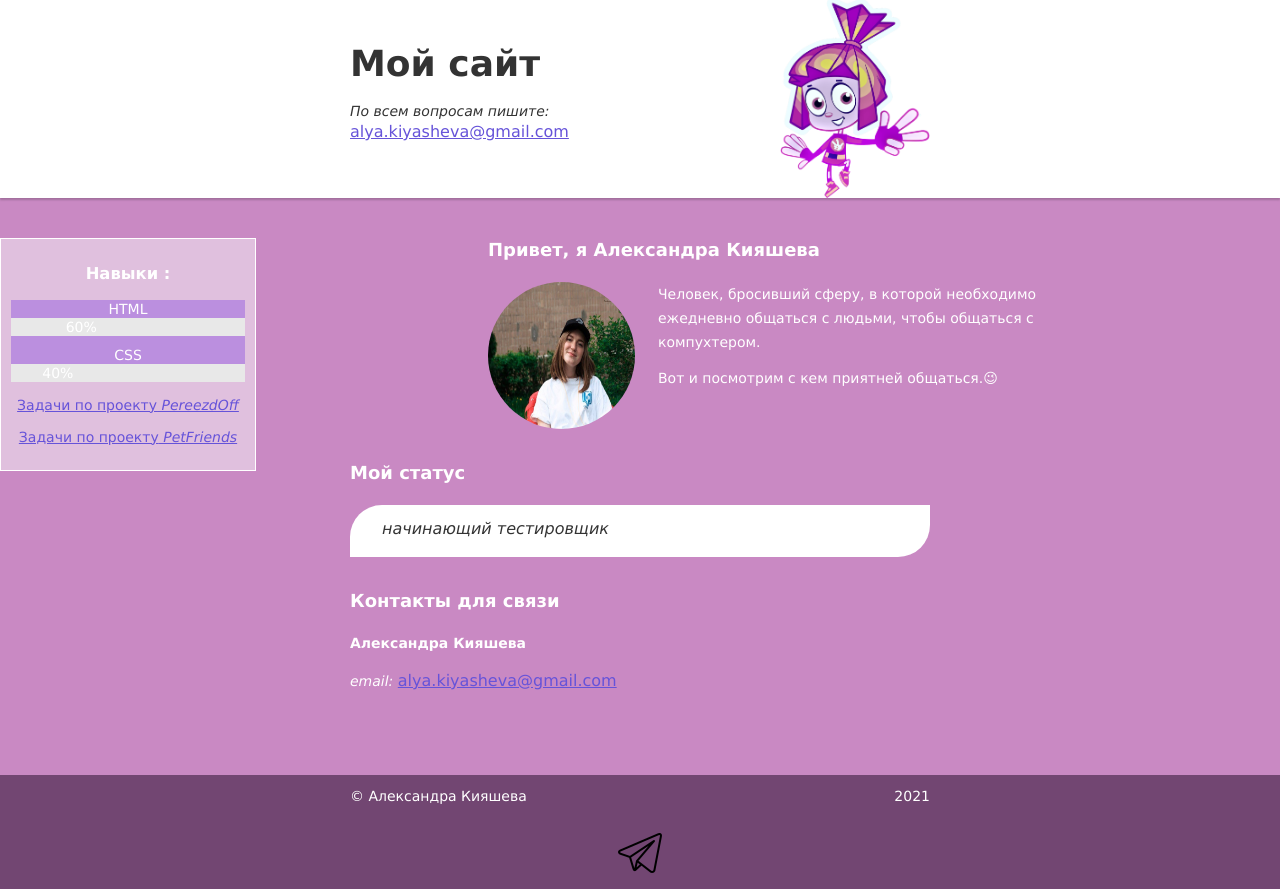
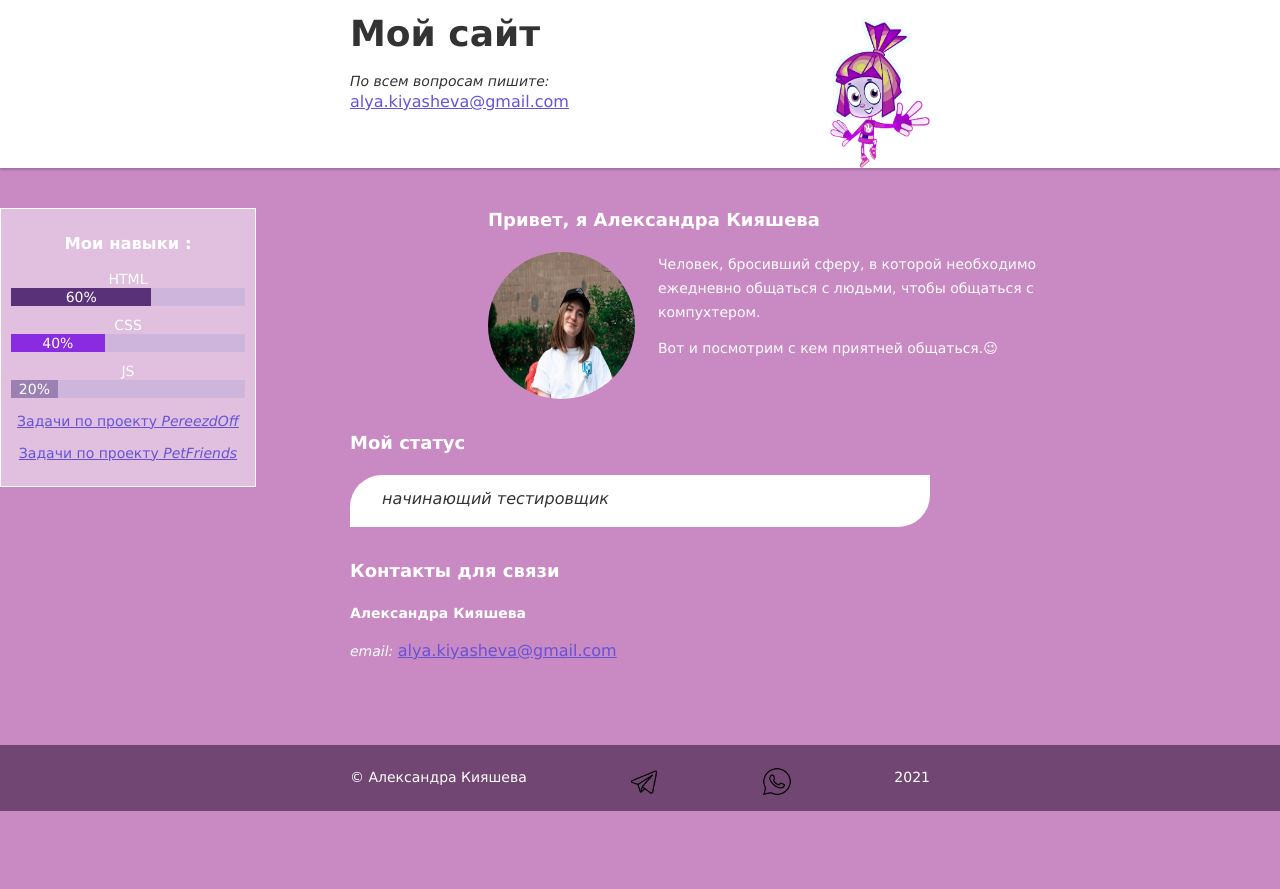
Before and after one commit to AleksanraKiyasheva/HomePage, a plain HTML site: page index.html in a window 1280 px wide. After the commit the page ends 811 px from the top, so only its background shows below. Drawn offline with Linux system fonts and the light colour scheme.

Commit message:
Add files via upload

```diff
--- a/index.html
+++ b/index.html
@@ -14,14 +14,16 @@
     </div>
   </header>
   <main>
-    <section class="layer1">
-      <h3>Навыки :</h3>
-      <div class="skills skills-level-ok">
+    <section class="skills-box">
+      <h3>Мои навыки :</h3>
+      <div class="skills dd">
         <dl>
-          <dt class="skill">HTML</dt>
-          <dd class="skills dd"><div style="width: 60%;">60%</div></dd>
-          <dt class="skill-css">CSS</dt>
-          <dd class="skills dd "><div style="width: 40%;">40%</div></dd>
+          <dt class="skill dd">HTML</dt>
+          <dd><div style="width: 60%; background-color: rgb(89, 49, 121);">60%</div></dd>
+          <dt class="skill dd">CSS</dt>
+          <dd><div style="width: 40%; background-color: blueviolet;">40%</div></dd>
+          <dt class="skill dd">JS</dt>
+          <dd><div style="width: 20%; background-color: rgb(155, 128, 180);">20%</div></dd>
         </dl>
       </div>
       <p><a href="https://aleksandrakiyasheva.myjetbrains.com/youtrack/agiles/121-3/current">Задачи по проекту<i> PereezdOff</i></a></p>
@@ -48,10 +50,9 @@
   <footer class="page-footer">
     <div class="container">
       <p>© Александра Кияшева</p>
+      <p><a href="https://telegram.me/share/url?url=<URL>&text=<TEXT>" target="_blank"><img class="footer-social_item footer-img" src="img/telega.png" width="30" height="40"/></a></p>
+      <p><a href="https://api.whatsapp.com/send?phone=<+79189914417>" target="_blank"><img class="footer-social_item footer-img" src="img/wA.png" width="30" height="40"></a></p>
       <p>2021</p>
-    </div>
-    <div class="footer-social_item">
-      <p><a href="https://www.instagram.com/?hl=ru"><img src="img/telega.png"/></a></p>
     </div>
   </footer>
 </body>
--- a/style.css
+++ b/style.css
@@ -46,12 +46,12 @@ a:focus {
 }
 
 .page-header .container {
-  padding-top: 40px;
+  padding-top: 10px;
   padding-bottom: 40px;
   background-image: url("img/2D.png");
   background-repeat: no-repeat;
   background-position: bottom right;
-  background-size: 150px 200px;
+  background-size: 100px 150px;
 
 }
 
@@ -99,13 +99,13 @@ a:focus {
   margin-bottom: 32px;
 }
 
-.layer1 {
-  float: left; /* Обтекание по правому краю */
-  background: rgb(224, 192, 222); /* Цвет фона */
-  border: 1px solid rgb(255, 255, 255); /* Параметры рамки */
-  padding: 10px; /* Поля вокруг текста */
-  margin-right: 20px; /* Отступ справа */
-  width: 20%; /* Ширина блока */
+.skills-box {
+  float: left;
+  background: rgb(224, 192, 222);
+  border: 1px solid rgb(255, 255, 255);
+  padding: 10px;
+  margin-right: 20px;
+  width: 20%;
   text-align: center;
  }
 
@@ -113,18 +113,7 @@ a:focus {
   margin: 0;
   margin-bottom: 10px;
 
-  background-color: #e8e8e8;
-}
-
-.skills-level {
-  font-size: 12px;
-  text-align: center;
-  color: #ffffff;
-  background-color: #4470c4;
-}
-
-.skills-level-ok {
-  background-color: #bb8fdf;
+  background-color: #cdb5db;
 }
 
 .status p {
@@ -192,6 +181,12 @@ p.contacts-name {
 
 .footer-social_item {
   display: block;
-  margin: 8px;
+  margin-top: auto;
   text-align: center;
+
 }
+
+.footer-img {
+padding-top: 10px;
+padding-bottom: 1px;
+}
```
Also changed, not shown: img/wA.png (added).
